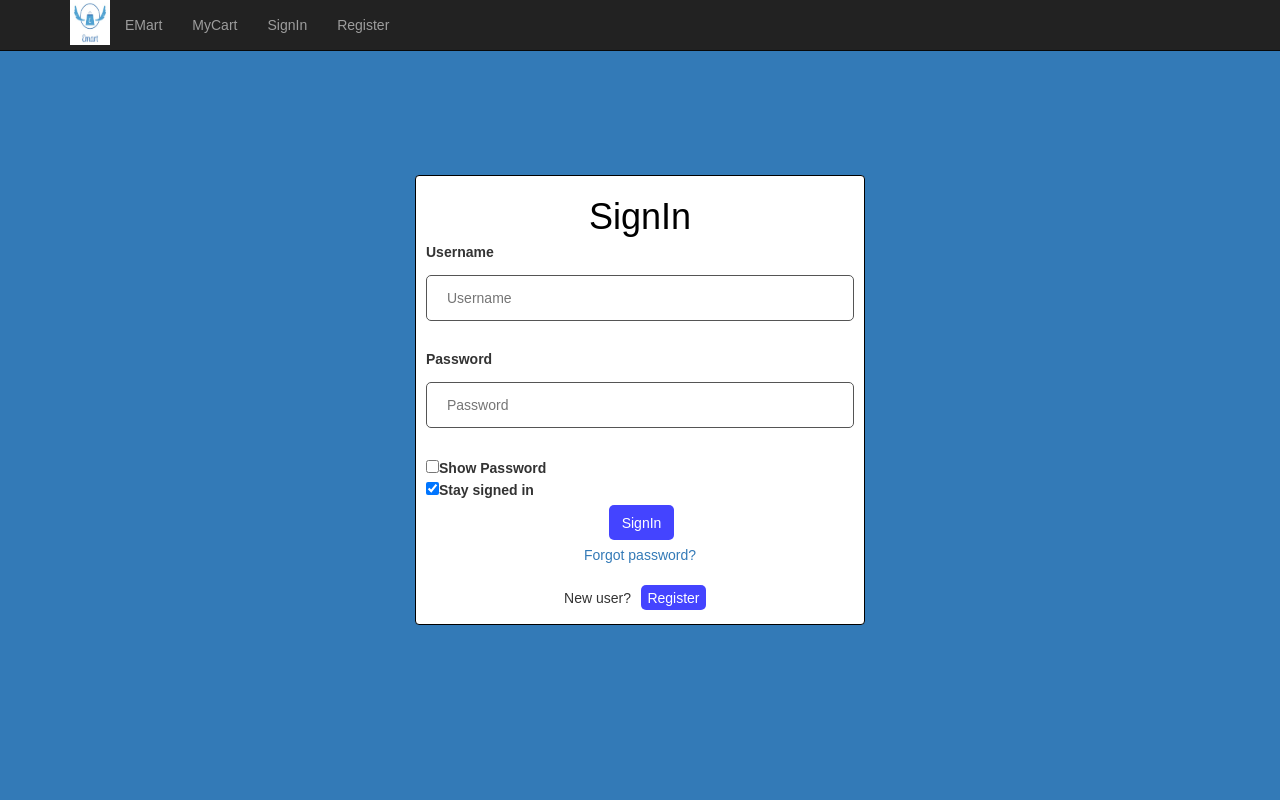
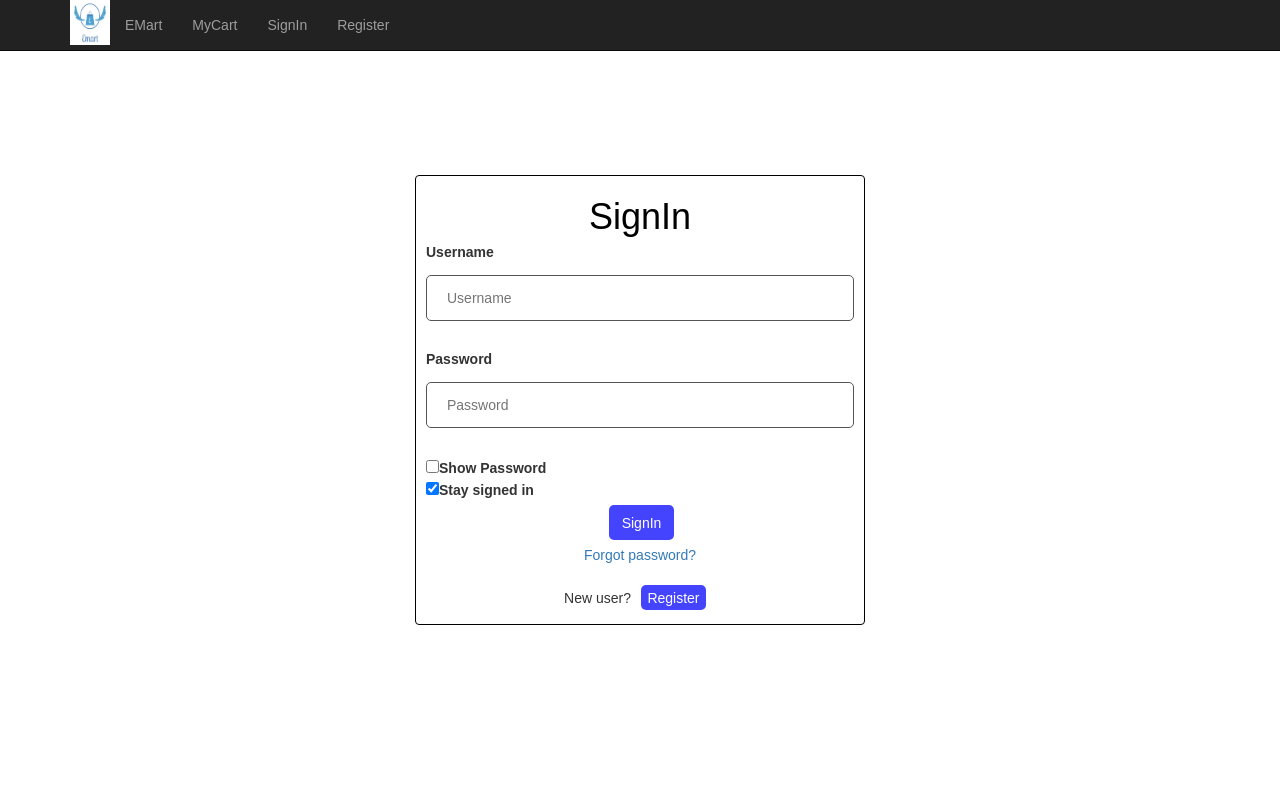
Before and after one commit to prakashreddy-97/EMart, a PHP site: page /emart/login.html in a window 1280 px wide. Run offline with PHP 8.4, Linux system fonts and the light colour scheme.

Commit message:
A minor change in login.css and added technical manual to the Project Documentation.docx

```diff
--- a/Codes/login.css
+++ b/Codes/login.css
@@ -87,7 +87,7 @@ input[type=text] {
   }
 
 .loginbody{
-    background: #337ab7
+    background: white
 }
 
 #loginstyle{
```
Also changed, not shown: 1 other file.
